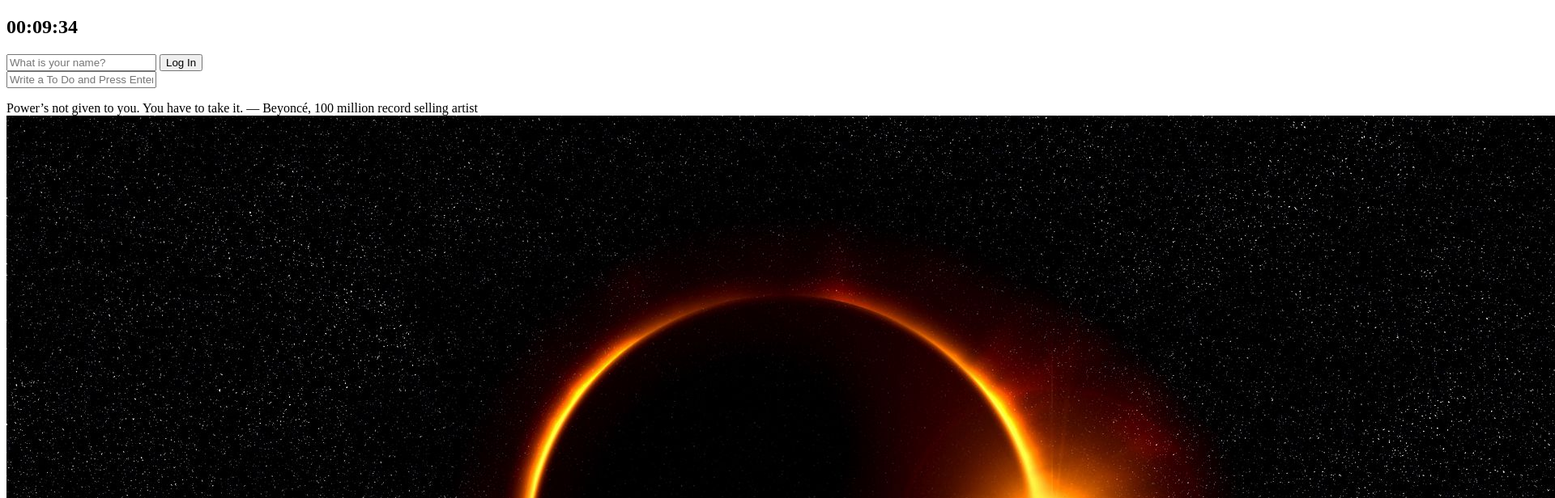
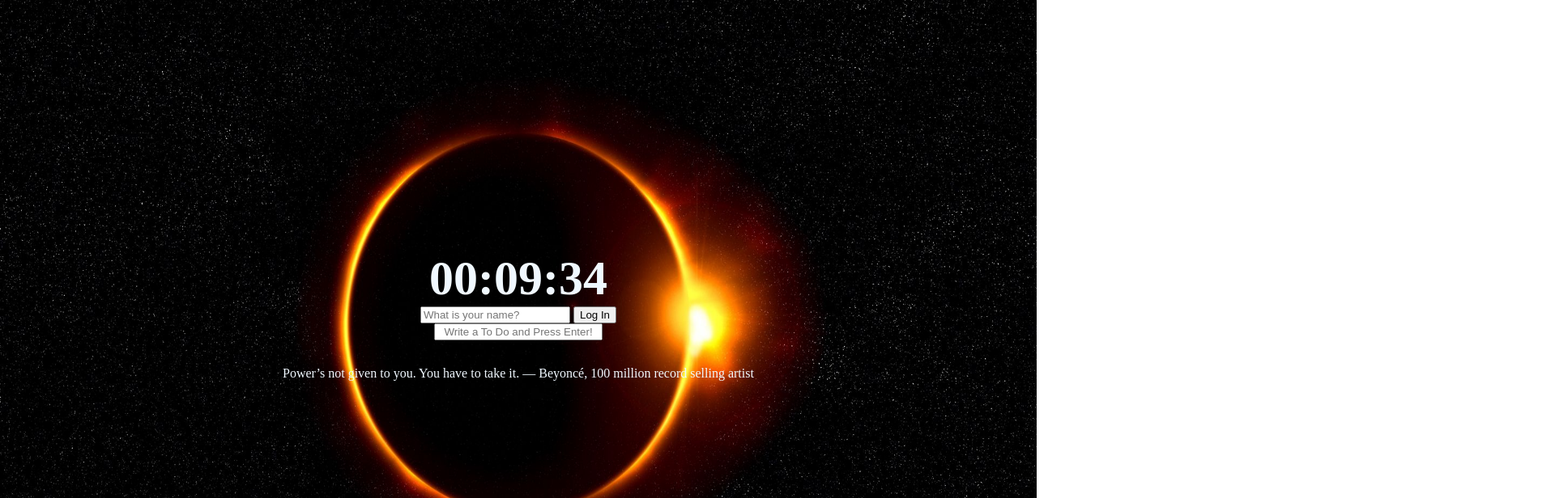
Before and after one commit to Forging-Man/-Nomad-Vanila-JS, a plain HTML site: page index.html in a window 1280 px wide. Shown: the top 616 px of the page at 81% size, 1920 px wide, since content can reach past the window. Drawn offline with Linux system fonts and the light colour scheme.

Commit message:
22.07.15 for HW
Final HW

```diff
--- a/css/style.css
+++ b/css/style.css
@@ -1,3 +1,47 @@
 .hidden {
   display: none;
 }
+
+body {
+  color: aliceblue;
+  position: relative;
+  margin: 0;
+}
+
+.texts {
+  width: 100vw;
+  height: 100vh;
+  display: flex;
+  flex-direction: column;
+  justify-content: center;
+  align-items: center;
+  position: absolute;
+}
+
+.texts button {
+  background-color: transparent;
+  border-color: transparent;
+}
+
+#todo-form input {
+  width: 200px;
+  text-align: center;
+}
+
+#weather {
+  margin-top: 20px;
+}
+
+#clock {
+  font-size: 60px;
+  margin: 0;
+}
+
+img {
+  width: 100vw;
+  height: 100vh;
+  position: absolute;
+  top: 0;
+  left: 0;
+  z-index: -1;
+}
--- a/index.html
+++ b/index.html
@@ -8,6 +8,7 @@
     <title>Momentum</title>
   </head>
   <body>
+    <div class="texts">
       <h2 id="clock">00:00</h2>
       <form id="login-form" class="hidden">
         <input
@@ -39,6 +40,7 @@
         <span></span>
         <span></span>
       </div>
+    </div>
     <script src="js/greetings.js"></script>
     <script src="js/clock.js"></script>
     <script src="js/quotes.js"></script>
```
Lines whose indentation alone changed are shown as unchanged.
